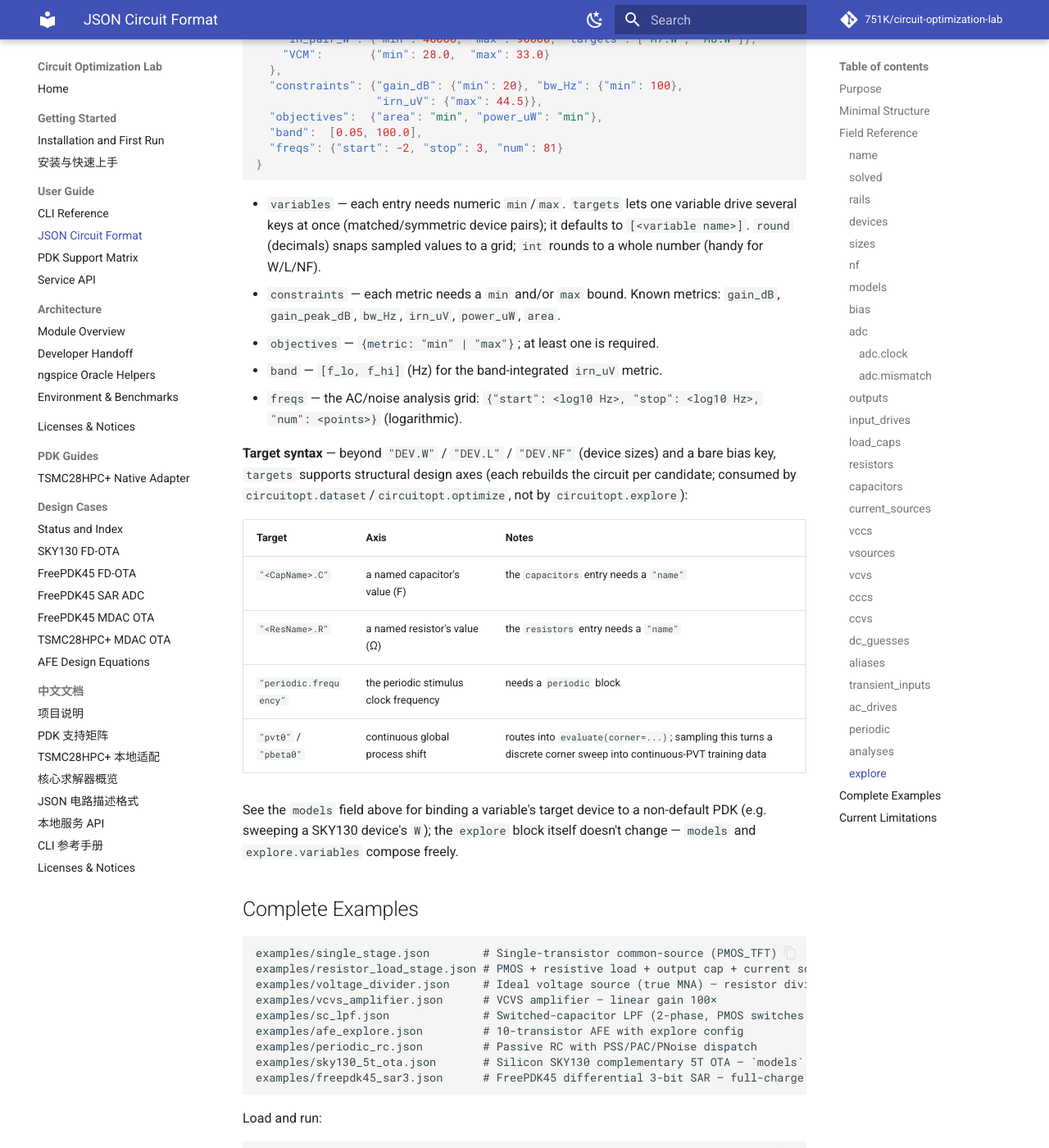
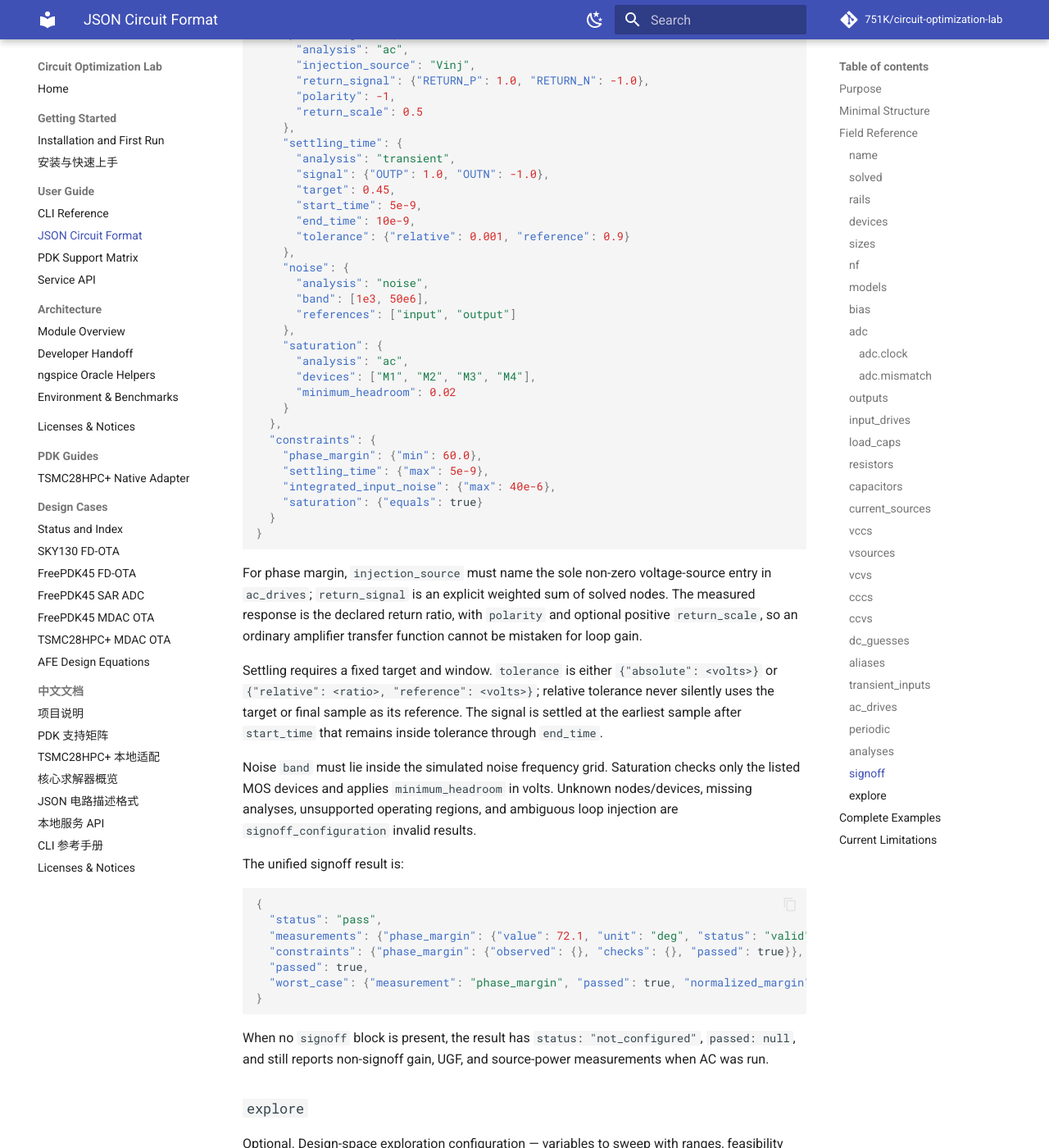
Before and after one commit to 751K/circuit-optimization-lab, an MkDocs documentation site: the page built from docs/json_circuit_format.md, in a window 1280 px wide and 1400 px high, scrolled down 14541 px. Shown: the whole window at 82% size. Built offline with MkDocs 1.6.1 and Material for MkDocs 9.7.7, drawn with Linux system fonts in a browser that asks for light colours; comment, search, counter and statistics services are not loaded; some of the changed text lies outside the part shown.

Commit message:
Improve circuit optimization lab workflows

````diff
--- a/docs/json_circuit_format.md
+++ b/docs/json_circuit_format.md
@@ -672,6 +672,86 @@ alignment; use that wrapper, or call `circuitopt.pnoise_solver.pnoise_solve(...,
 time_domain=True)` directly, when the truncation-free chopper PNoise path is
 required.
 
+### `signoff`
+
+Optional. Defines measurements and acceptance limits explicitly. This block is
+the only path that produces phase margin, settling time, integrated-noise, and
+saturation signoff measurements. They are not inferred from an arbitrary AC
+response, the last transient sample, the simulated noise span, or every MOS in
+the DUT.
+
+```json
+"ac_drives": {"Vinj": 1.0},
+"signoff": {
+  "measurements": {
+    "phase_margin": {
+      "analysis": "ac",
+      "injection_source": "Vinj",
+      "return_signal": {"RETURN_P": 1.0, "RETURN_N": -1.0},
+      "polarity": -1,
+      "return_scale": 0.5
+    },
+    "settling_time": {
+      "analysis": "transient",
+      "signal": {"OUTP": 1.0, "OUTN": -1.0},
+      "target": 0.45,
+      "start_time": 5e-9,
+      "end_time": 10e-9,
+      "tolerance": {"relative": 0.001, "reference": 0.9}
+    },
+    "noise": {
+      "analysis": "noise",
+      "band": [1e3, 50e6],
+      "references": ["input", "output"]
+    },
+    "saturation": {
+      "analysis": "ac",
+      "devices": ["M1", "M2", "M3", "M4"],
+      "minimum_headroom": 0.02
+    }
+  },
+  "constraints": {
+    "phase_margin": {"min": 60.0},
+    "settling_time": {"max": 5e-9},
+    "integrated_input_noise": {"max": 40e-6},
+    "saturation": {"equals": true}
+  }
+}
+```
+
+For phase margin, `injection_source` must name the sole non-zero voltage-source
+entry in `ac_drives`; `return_signal` is an explicit weighted sum of solved
+nodes. The measured response is the declared return ratio, with `polarity` and
+optional positive `return_scale`, so an ordinary amplifier transfer function
+cannot be mistaken for loop gain.
+
+Settling requires a fixed target and window. `tolerance` is either
+`{"absolute": <volts>}` or `{"relative": <ratio>, "reference": <volts>}`;
+relative tolerance never silently uses the target or final sample as its
+reference. The signal is settled at the earliest sample after `start_time` that
+remains inside tolerance through `end_time`.
+
+Noise `band` must lie inside the simulated noise frequency grid. Saturation
+checks only the listed MOS devices and applies `minimum_headroom` in volts.
+Unknown nodes/devices, missing analyses, unsupported operating regions, and
+ambiguous loop injection are `signoff_configuration` invalid results.
+
+The unified signoff result is:
+
+```json
+{
+  "status": "pass",
+  "measurements": {"phase_margin": {"value": 72.1, "unit": "deg", "status": "valid"}},
+  "constraints": {"phase_margin": {"observed": {}, "checks": {}, "passed": true}},
+  "passed": true,
+  "worst_case": {"measurement": "phase_margin", "passed": true, "normalized_margin": 0.201}
+}
+```
+
+When no `signoff` block is present, the result has `status:
+"not_configured"`, `passed: null`, and still reports non-signoff gain, UGF, and
+source-power measurements when AC was run.
+
 ### `explore`
 
 Optional. Design-space exploration configuration — variables to sweep with ranges,
````
Also changed, not shown: CHANGELOG.md (+16 -8 lines), docs/cli_reference.md (+7 -5 lines), docs/json_circuit_format_zh.md (+62 -0 lines), docs/service_api.md (+23 -33 lines), docs/service_api_zh.md (+21 -31 lines), 12 other files.
